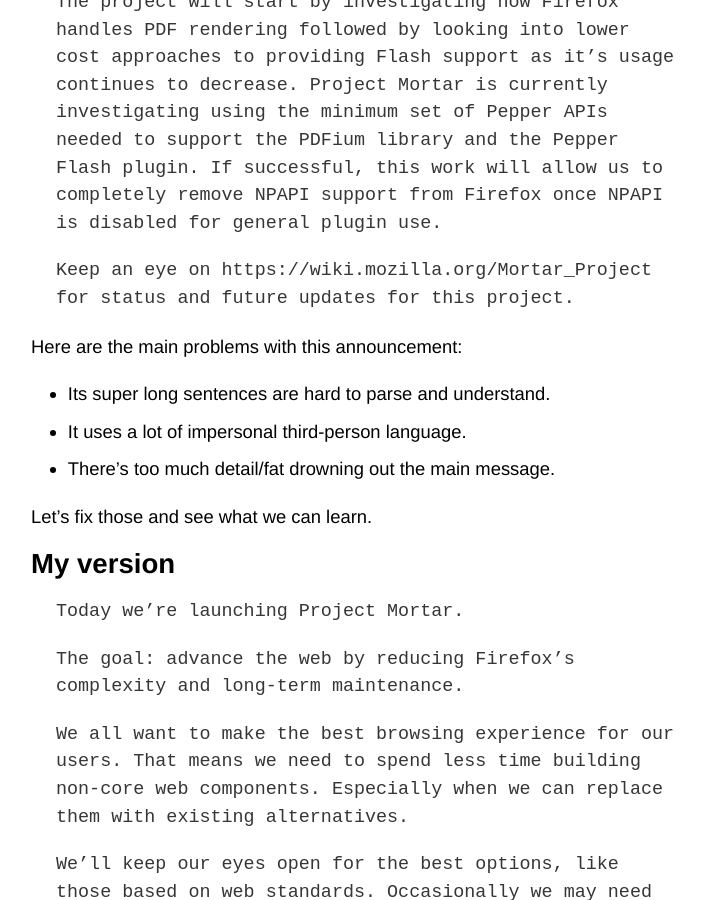
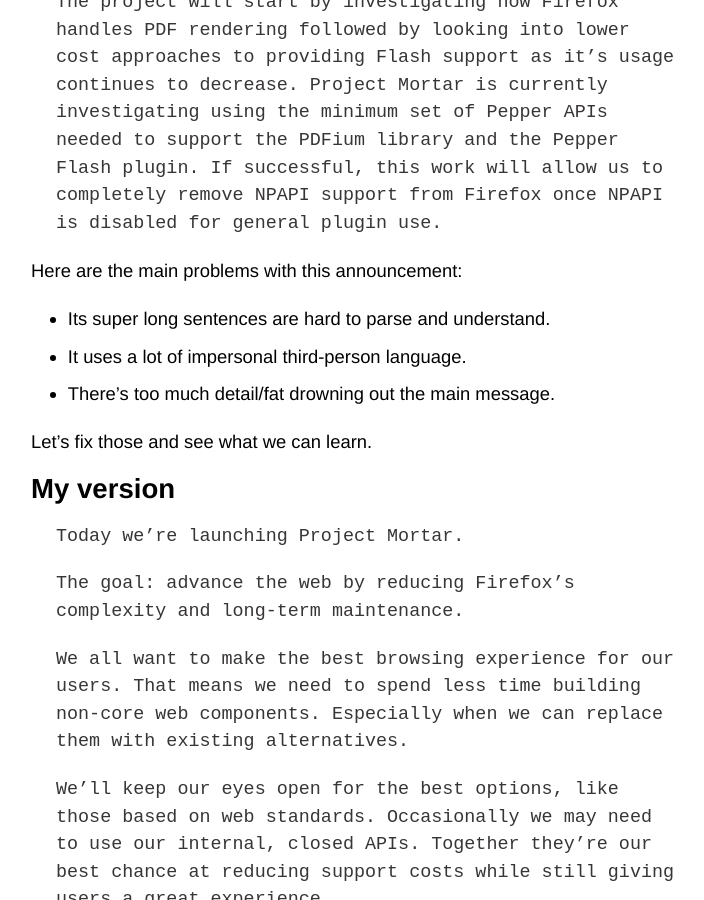
Before and after one commit to lateplate/lateplate.github.io, a Jekyll site: the page built from _posts/2016-10-01-rewriting-bad-writing.md, in a window 1280 px wide and 900 px high, scrolled down 1602 px. Shown: the whole window, without its empty margins (274-978 px from the left). Built offline with Jekyll 4.4.1, drawn with Linux system fonts in a browser that asks for light colours.

Commit message:
Fix "copy" files

```diff
--- a/_posts/2016-10-01-rewriting-bad-writing copy.md
+++ b/_posts/2016-10-01-rewriting-bad-writing.md
@@ -36,8 +36,6 @@
 
 > The project will start by investigating how Firefox handles PDF rendering followed by looking into lower cost approaches to providing Flash support as it’s usage continues to decrease. Project Mortar is currently investigating using the minimum set of Pepper APIs needed to support the PDFium library and the Pepper Flash plugin. If successful, this work will allow us to completely remove NPAPI support from Firefox once NPAPI is disabled for general plugin use.
 
-> Keep an eye on https://wiki.mozilla.org/Mortar_Project for status and future updates for this project.
-
 Here are the main problems with this announcement:
 
 * Its super long sentences are hard to parse and understand.
```
Also changed, not shown: _posts/2016-03-07-writing-software-is-easy.md (renamed from _posts/2016-03-07-writing-software-is-easy copy.md).
